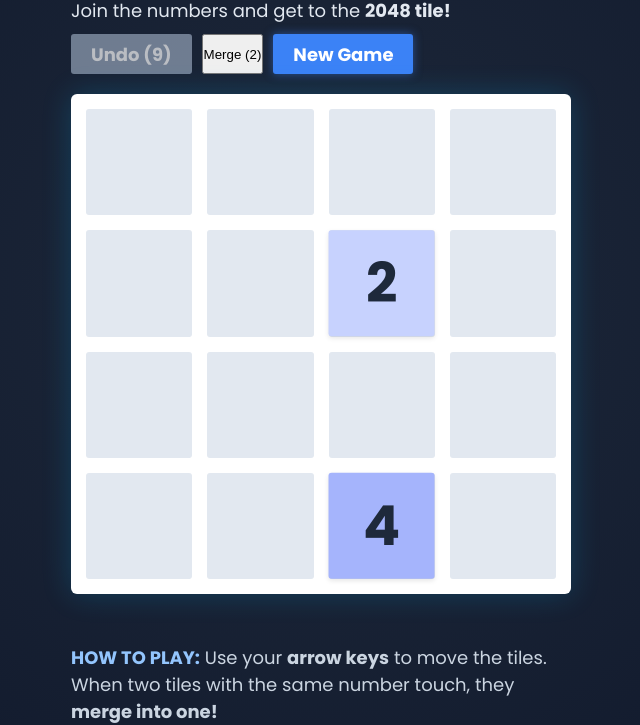
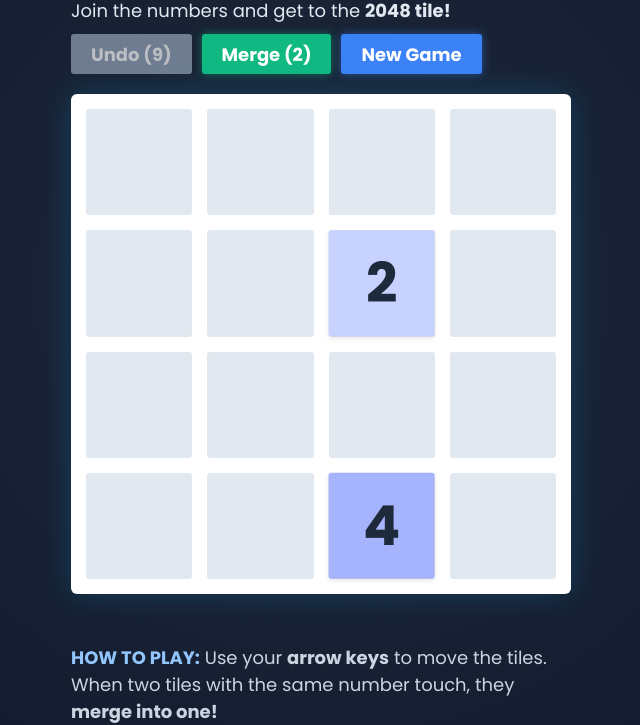
Before and after one commit to TechnoDictions/2048-v2, a plain HTML site: page index.html in a window 1280 px wide. Shown: the part 150-875 px from the top of the page, without its empty margins (319-959 px from the left). Drawn offline with Linux system fonts and the light colour scheme.

```diff
--- a/style.css
+++ b/style.css
@@ -135,7 +135,8 @@ body {
 }
 
 .restart-button,
-.undo-button {
+.undo-button,
+.merge-button {
     background: #3b82f6;
     /* Blue button */
     border-radius: 3px;
@@ -162,6 +163,12 @@ body {
     box-shadow: 0 0 10px rgba(139, 92, 246, 0.5);
 }
 
+.merge-button {
+    background: #10b981;
+    /* Emerald/Green for merge */
+    box-shadow: 0 0 10px rgba(16, 185, 129, 0.5);
+}
+
 .restart-button:hover {
     background-color: #2563eb;
     box-shadow: 0 0 15px rgba(59, 130, 246, 0.8);
@@ -172,7 +179,13 @@ body {
     box-shadow: 0 0 15px rgba(139, 92, 246, 0.8);
 }
 
-.undo-button:disabled {
+.merge-button:hover {
+    background-color: #059669;
+    box-shadow: 0 0 15px rgba(16, 185, 129, 0.8);
+}
+
+.undo-button:disabled,
+.merge-button:disabled {
     background: #94a3b8;
     cursor: not-allowed;
     box-shadow: none;
```
